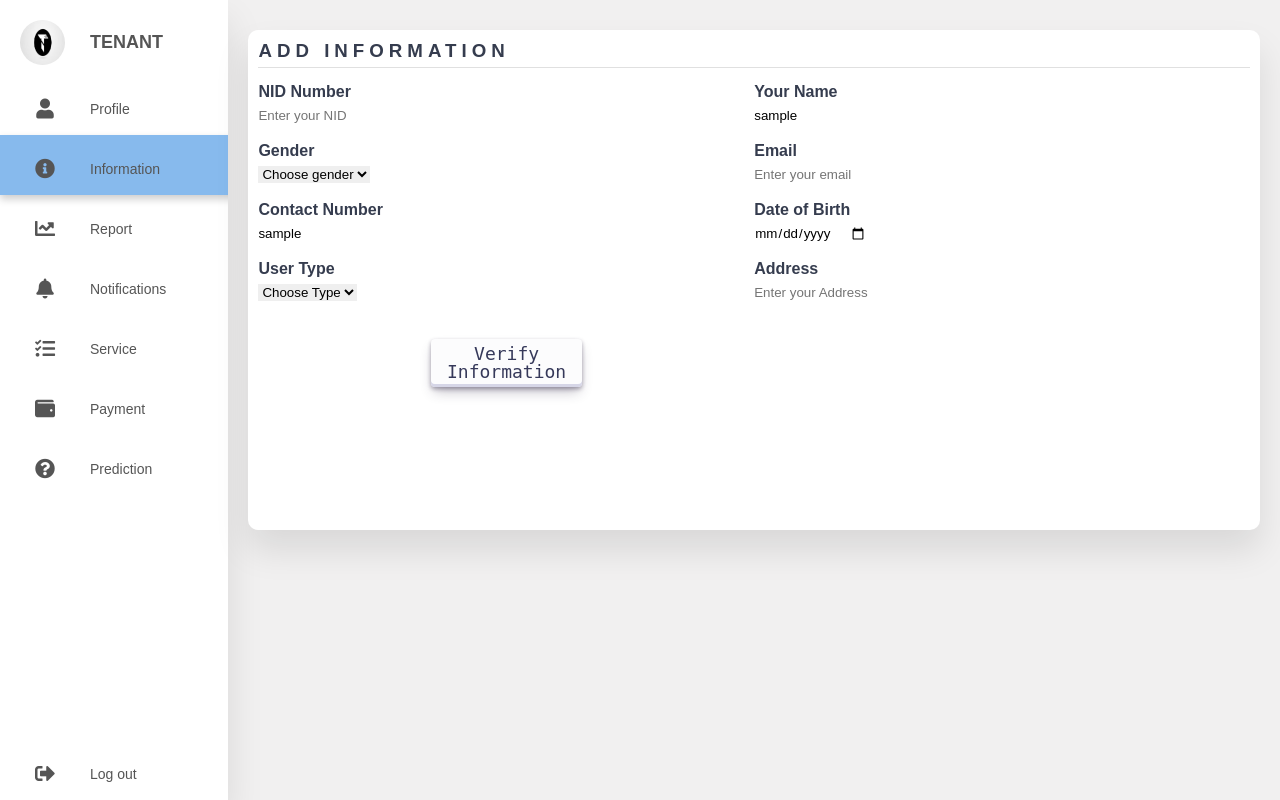
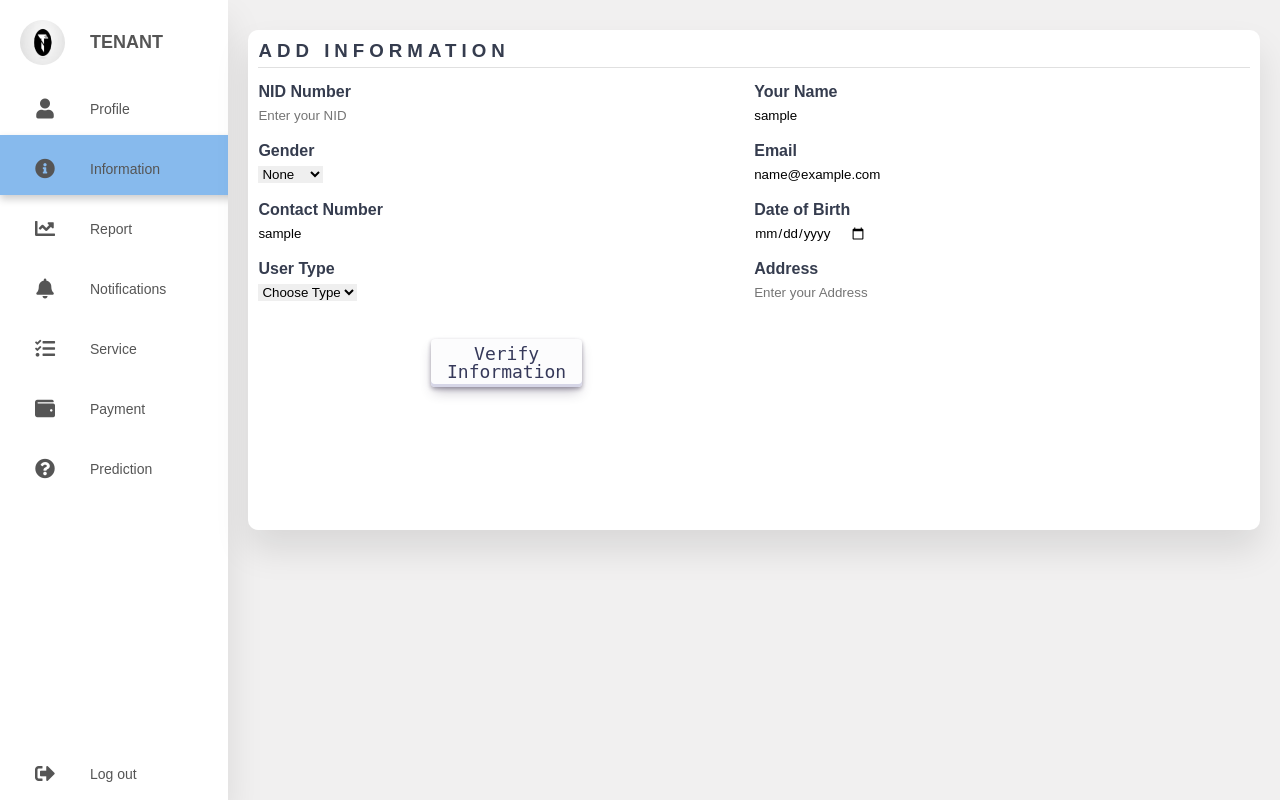
Before and after one commit to hasibhasan-github/IUB_CSE307_SystemAnalysisAndDesign_Tenant_Management_System_MachineLearning_Based_PredictiveApproach, a Flask app: page /info in a window 1280 px wide. Run offline with Flask 3, Linux system fonts and the light colour scheme; the visitor is signed in with stand-in values (Sample User, id 1).

Commit message:
@hasibhasan-github

```diff
--- a/Tenant_Management_System/website/templates/info.html
+++ b/Tenant_Management_System/website/templates/info.html
@@ -38,24 +38,23 @@ Information
              </br>
                 <h4>Gender</h4>
                 <select class="form-select" id="gender" name="gender" required>
-                  <option value="" selected disabled>Choose gender</option>
+                  <option value="{{ user.gender }}" selected disabled>{{ user.gender }}</option>
                   <option value="Male">Male</option>
                   <option value="Female">Female</option>
-                  <option value="Other">Other</option>
               </select>
              </div>
             </br>
              <div class="data">
             </br>
             <label for="email" class="form-label"><h4>Email</h4></label>
-              <input type="email" class="form-control" id="email" placeholder="Enter your email" required>
+              <input type="email" class="form-control" id="email" name="email" value="{{ user.email }}" required>
           </div>
         </div>
         <div class="info_data">
              <div class="data">
             </br>
                 <h4>Contact Number</h4>
-                <input type="tel" class="form-control" id="contactNo" value = "{{ user.contactNumber }}" required>
+                <input type="tel" class="form-control" name="contactNo" id="contactNo" value = "{{ user.contactNumber }}" required>
              </div>
              <div class="data">
             </br>
```
